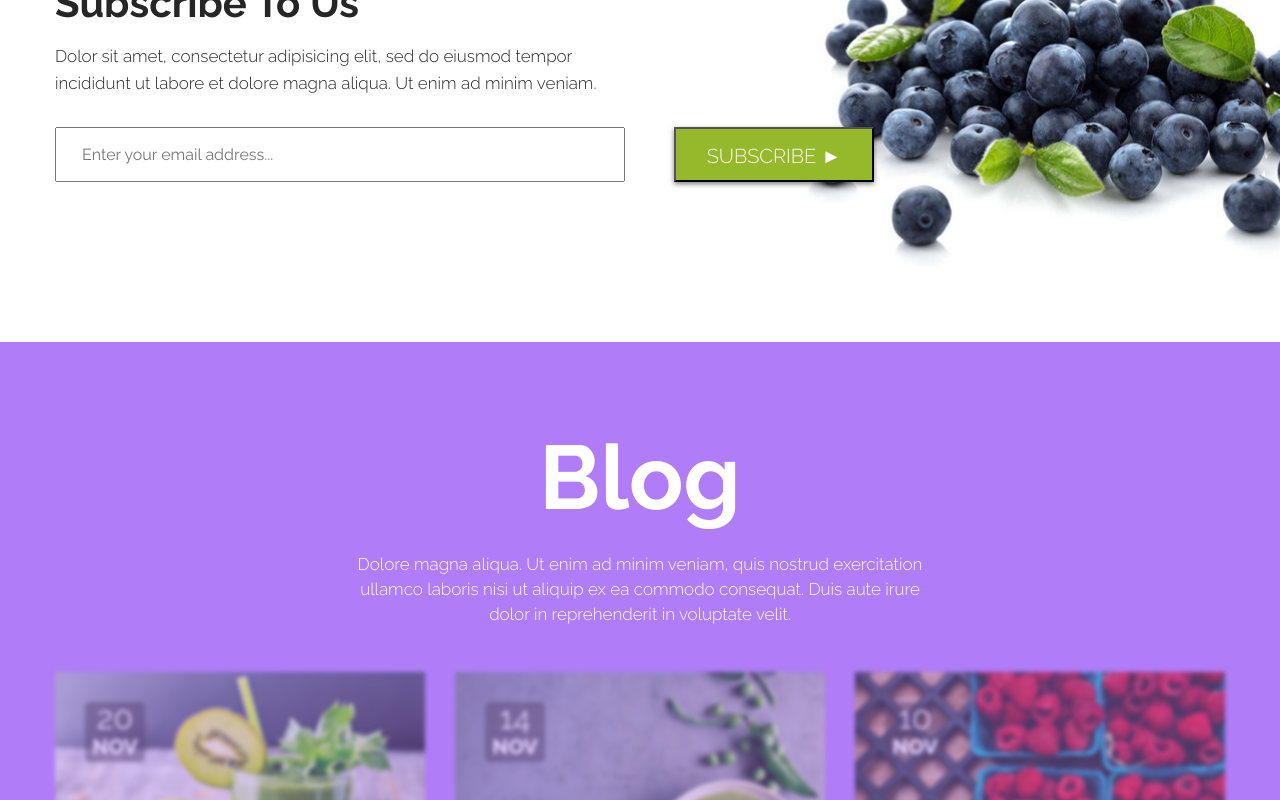
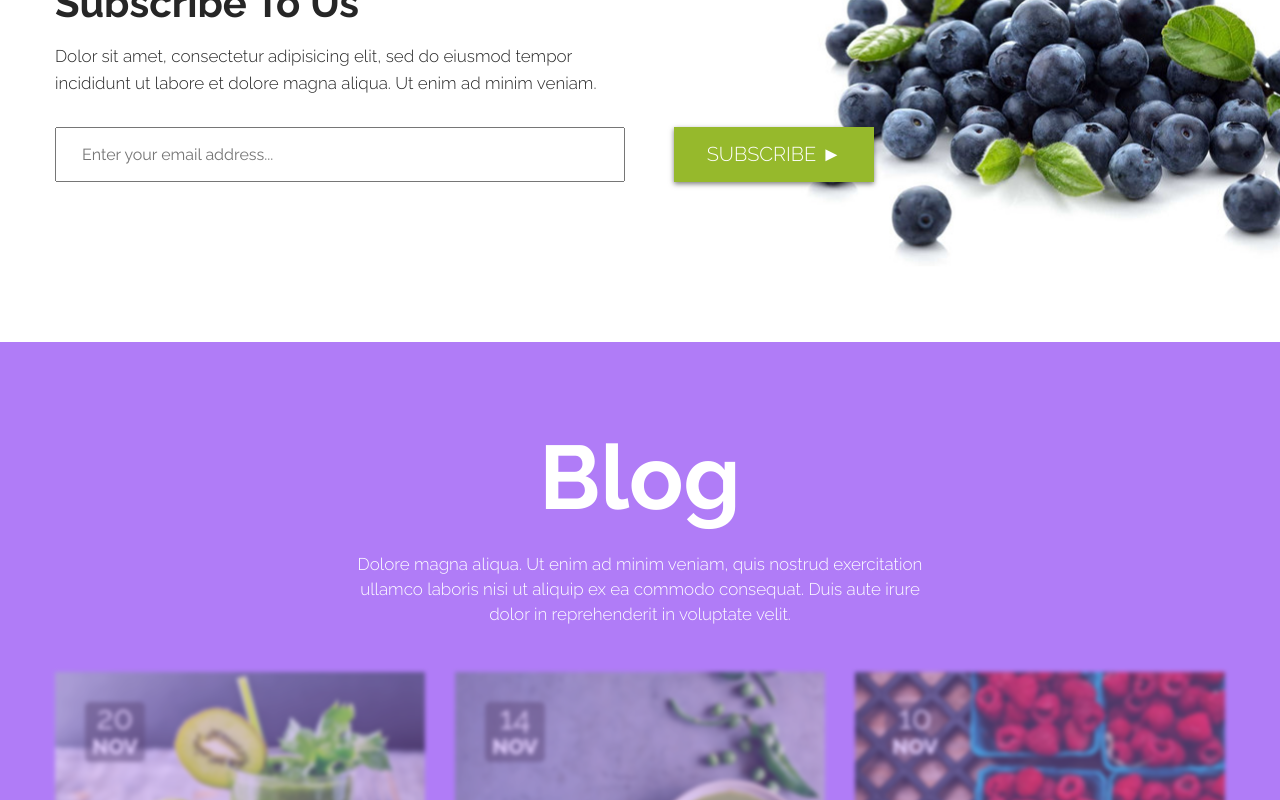
Before and after one commit to illetid/cahee, a plain HTML site: page index.html in a window 1280 px wide. Shown: the part 3980-4780 px from the top of the page. Drawn offline with Linux system fonts and the light colour scheme.

Commit message:
buttom rework

```diff
--- a/css/style.css
+++ b/css/style.css
@@ -17,6 +17,8 @@ input[type="button"],
 button,
 .ba-button{
 	display: inline-block;
+	outline-style: none;
+	border: none;
 	box-shadow: 0px 2px 5px 0px rgba(0, 0, 0, 0.5);
 	min-width: 200px;
 	height: 55px;
@@ -66,7 +68,7 @@ input[type="number"]:focus,
 input[type="tel"]:focus,
 textarea:focus,
 select:focus {
-
+outline-style: none;
 }
 textarea {
 
```
